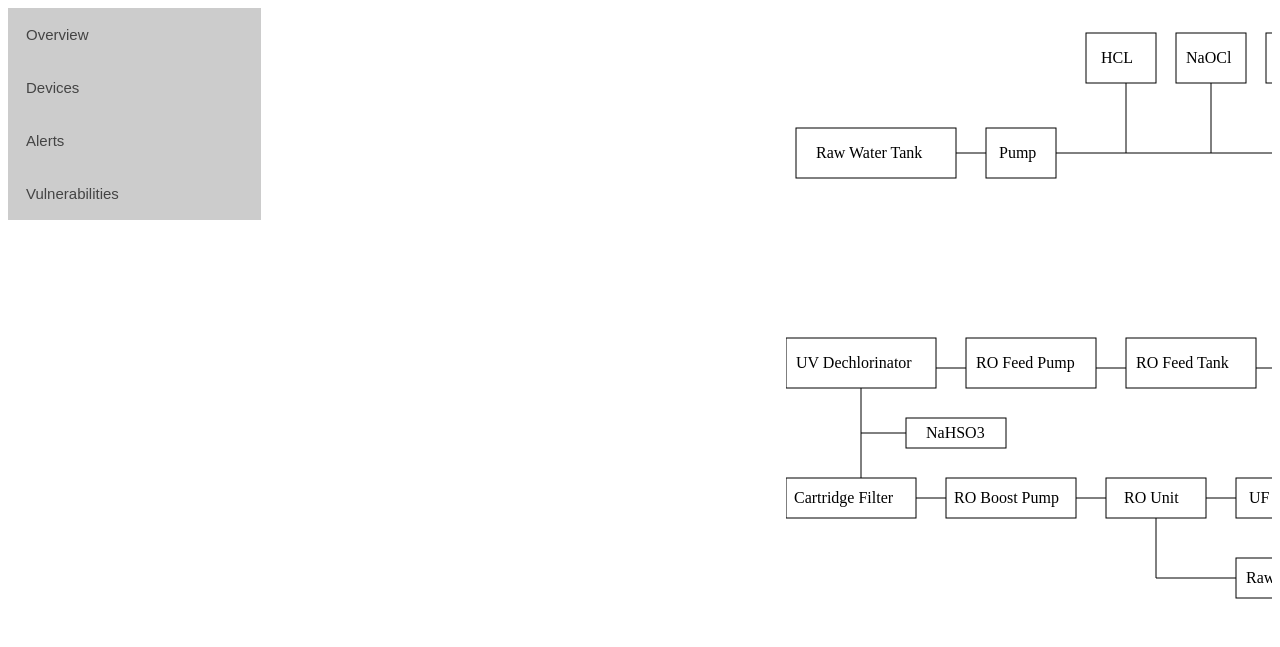
After one commit to MatthewNunes/DjangoDashboard, a Django app: template IDS/Dashboard/templates/Dashboard/device.html in a window 1280 px wide. The commit adds this page. Shown: the top 647 px of the page. Run offline with Django 3.2, Linux system fonts and the light colour scheme; the template is opened without the code that fills it, so the values that code supplies are empty.

Commit message:
Separated out the grid structure and added in the SWaT diagram to the device page

```diff
--- /dev/null
+++ b/IDS/Dashboard/static/Dashboard/device_grid.css
@@ -0,0 +1,31 @@
+.grid_container {
+  display: grid;
+  grid-template-columns: 1fr 1fr 1fr 1fr 1fr;
+  grid-template-rows: min-content 1fr;
+  grid-template-areas: "nav sub1 sub1 sub2 sub2"
+                       "nav sub1 sub1 sub2 sub2";
+}
+
+.grid_container > div {
+  background-color: rgba(255, 255, 255, 0.8);
+  padding: 20px;
+}
+
+.details {
+  grid-area: sub1;
+}
+
+.navbar {
+  grid-area: nav;
+  padding: 0;
+  margin: 0;
+}
+
+.diagram {
+  grid-area: sub2;
+  overflow: scroll;
+}
+
+.grid_container > .navbar {
+  padding: 0;
+}
--- /dev/null
+++ b/IDS/Dashboard/static/Dashboard/device_styles.css
@@ -0,0 +1,7 @@
+rect {
+  fill: none;
+  stroke: black;
+}
+line {
+  stroke: black;
+}
--- a/IDS/Dashboard/static/Dashboard/main_styles.css
+++ b/IDS/Dashboard/static/Dashboard/main_styles.css
@@ -1,36 +1,3 @@
-.grid_container {
-  display: grid;
-  grid-template-columns: 1fr 1fr 1fr 1fr 1fr;
-  grid-template-rows: min-content 1fr;
-  grid-template-areas: "nav main main main main"
-                       "nav sub1 sub1 sub2 sub2";
-}
-
-.grid_container > div {
-  background-color: rgba(255, 255, 255, 0.8);
-  padding: 20px;
-}
-
-.main_area {
-  grid-area: main;
-}
-
-.navbar {
-  grid-area: nav;
-  padding: 0;
-  margin: 0;
-}
-
-.network_traffic {
-  grid-area: sub1;
-  overflow: scroll;
-}
-
-.registers {
-  grid-area: sub2;
-  overflow: scroll;
-}
-
 div.tooltip {
   position: absolute;
   opacity: 0;
@@ -44,9 +11,7 @@ div.tooltip {
   z-index: 1;
 }
 
-.grid_container > .navbar {
-  padding: 0;
-}
+
 
 .navbar ul {
   list-style-type: none;
--- a/IDS/Dashboard/templates/Dashboard/base_generic.html
+++ b/IDS/Dashboard/templates/Dashboard/base_generic.html
@@ -4,6 +4,7 @@
     {% block title %}<title>Main Page</title>{% endblock %}
     {% block styles %}
       <link rel="stylesheet" type="text/css" href="{% static 'Dashboard/main_styles.css' %}">
+      <link rel="stylesheet" type="text/css" href="{% static 'Dashboard/main_grid.css' %}">
     {% endblock %}
     <link rel="icon" type="image/x-icon" href="{% static 'Dashboard/img/favicon_io/favicon.ico' %}">
     <script src="https://d3js.org/d3.v7.min.js"></script>
@@ -24,8 +25,8 @@
         </div>
         <div class="devices-group">
           <button class="accordion">Devices</button>
-          {% for src in src_list %}
-            <button class="secondary">{{ src }}</button>
+          {% for src in source_model %}
+            <button class="secondary">{{ src.ip_address }}</button>
           {% endfor %}
         </div>
         <button class="accordion">Alerts</button>
--- /dev/null
+++ b/IDS/Dashboard/templates/Dashboard/device.html
@@ -0,0 +1,91 @@
+{% extends "Dashboard/base_generic.html" %}
+{% load static %}
+
+{% block styles %}
+  <link rel="stylesheet" type="text/css" href="{% static 'Dashboard/main_styles.css' %}">
+  <link rel="stylesheet" type="text/css" href="{% static 'Dashboard/device_styles.css' %}">
+  <link rel="stylesheet" type="text/css" href="{% static 'Dashboard/device_grid.css' %}">
+{% endblock %}
+
+{% block main %}
+  <div class="diagram">
+    <svg width=1000 height=600>
+      <rect x=10 y=100 width=160 height=50 />
+      <text x=30 y=130>Raw Water Tank</text>
+      <line x1=170 y1=125 x2=200 y2=125 />
+
+      <rect x=200 y=100 width=70 height=50 />
+      <text x=213 y=130>Pump</text>
+      <line x1=270 y1=125 x2=700 y2=125 />
+
+      <rect x=300 y=5 width=70 height=50 />
+      <text x=315 y=35>HCL</text>
+      <line x1=340 y1=55 x2=340 y2=125 />
+
+      <rect x=390 y=5 width=70 height=50 />
+      <text x=400 y=35>NaOCl</text>
+      <line x1=425 y1=55 x2=425 y2=125 />
+
+      <rect x=480 y=5 width=70 height=50 />
+      <text x=490 y=35>NaOCl</text>
+      <line x1=515 y1=55 x2=515 y2=125 />
+
+      <rect x=700 y=100 width=160 height=50 />
+      <text x=730 y=130>Static Mixer</text>
+      <line x1=780 y1=150 x2=780 y2=230 />
+
+      <rect x=700 y=230 width=160 height=50 />
+      <text x=730 y=260>UF Feed Tank</text>
+      <line x1=780 y1=280 x2=780 y2=310 />
+
+      <rect x=720 y=310 width=130 height=50 />
+      <text x=730 y=340>UF Feed Pump</text>
+      <line x1=720 y1=340 x2=690 y2=340 />
+
+      <rect x=500 y=310 width=190 height=50 />
+      <text x=505 y=340>Ultrafiltration Unit (UF)</text>
+      <line x1=500 y1=340 x2=470 y2=340 />
+
+      <rect x=340 y=310 width=130 height=50 />
+      <text x=350 y=340>RO Feed Tank</text>
+      <line x1=340 y1=340 x2=310 y2=340 />
+
+      <rect x=180 y=310 width=130 height=50 />
+      <text x=190 y=340>RO Feed Pump</text>
+      <line x1=180 y1=340 x2=150 y2=340 />
+
+      <rect x=0 y=310 width=150 height=50 />
+      <text x=10 y=340>UV Dechlorinator</text>
+      <line x1=75 y1=360 x2=75 y2=450 />
+
+      <rect x=120 y=390 width=100 height=30 />
+      <text x=140 y=410>NaHSO3</text>
+      <line x1=120 y1=405 x2=75 y2=405 />
+
+      <rect x=0 y=450 width=130 height=40 />
+      <text x=8 y=475>Cartridge Filter</text>
+      <line x1=130 y1=470 x2=160 y2=470 />
+
+      <rect x=160 y=450 width=130 height=40 />
+      <text x=168 y=475>RO Boost Pump</text>
+      <line x1=290 y1=470 x2=320 y2=470 />
+
+      <rect x=320 y=450 width=100 height=40 />
+      <text x=338 y=475>RO Unit</text>
+      <line x1=420 y1=470 x2=450 y2=470 />
+      <line x1=370 y1=490 x2=370 y2=550 />
+      <line x1=370 y1=550 x2=450 y2=550 />
+
+      <rect x=450 y=450 width=170 height=40 />
+      <text x=463 y=475>UF Backwash Tank</text>
+      <line x1=620 y1=470 x2=650 y2=470 />
+
+      <rect x=450 y=530 width=170 height=40 />
+      <text x=460 y=555>Raw Permeate Tank</text>
+
+      <rect x=650 y=450 width=170 height=40 />
+      <text x=663 y=475>UF Backwash Pump</text>
+      <line x1=735 y1=450 x2=690 y2=360 />
+    </svg>
+  </div>
+{% endblock %}
--- a/IDS/Dashboard/templates/Dashboard/table.html
+++ b/IDS/Dashboard/templates/Dashboard/table.html
@@ -7,6 +7,7 @@
 
 {% block styles %}
   <link rel="stylesheet" type="text/css" href="{% static 'Dashboard/main_styles.css' %}">
+  <link rel="stylesheet" type="text/css" href="{% static 'Dashboard/main_grid.css' %}">
   <link rel="stylesheet" type="text/css" href="{% static 'Dashboard/table_styles.css' %}">
 {% endblock %}
 
--- a/IDS/Dashboard/views.py
+++ b/IDS/Dashboard/views.py
@@ -25,7 +25,8 @@ def index(request):
         'dataset': network_slice_df.to_json(orient="records"),
         'destination_ips': json.dumps(dst_obj),
         'source_ips': json.dumps(src_obj),
-        'unique_ips': json.dumps(unique_ips_obj)
+        'unique_ips': json.dumps(unique_ips_obj),
+        'source_model': Device.objects.all(),
         })
 
 def table(request):
@@ -45,7 +46,7 @@ def table(request):
     })
 
 def device(request):
-    return HttpResponse("I work")
+    return render(request, "Dashboard/device.html")
 
 
 def addDevicesToDatabase(request):
```
Also changed, not shown: IDS/Dashboard/static/Dashboard/main_grid.css (added, +36 -0 lines).
